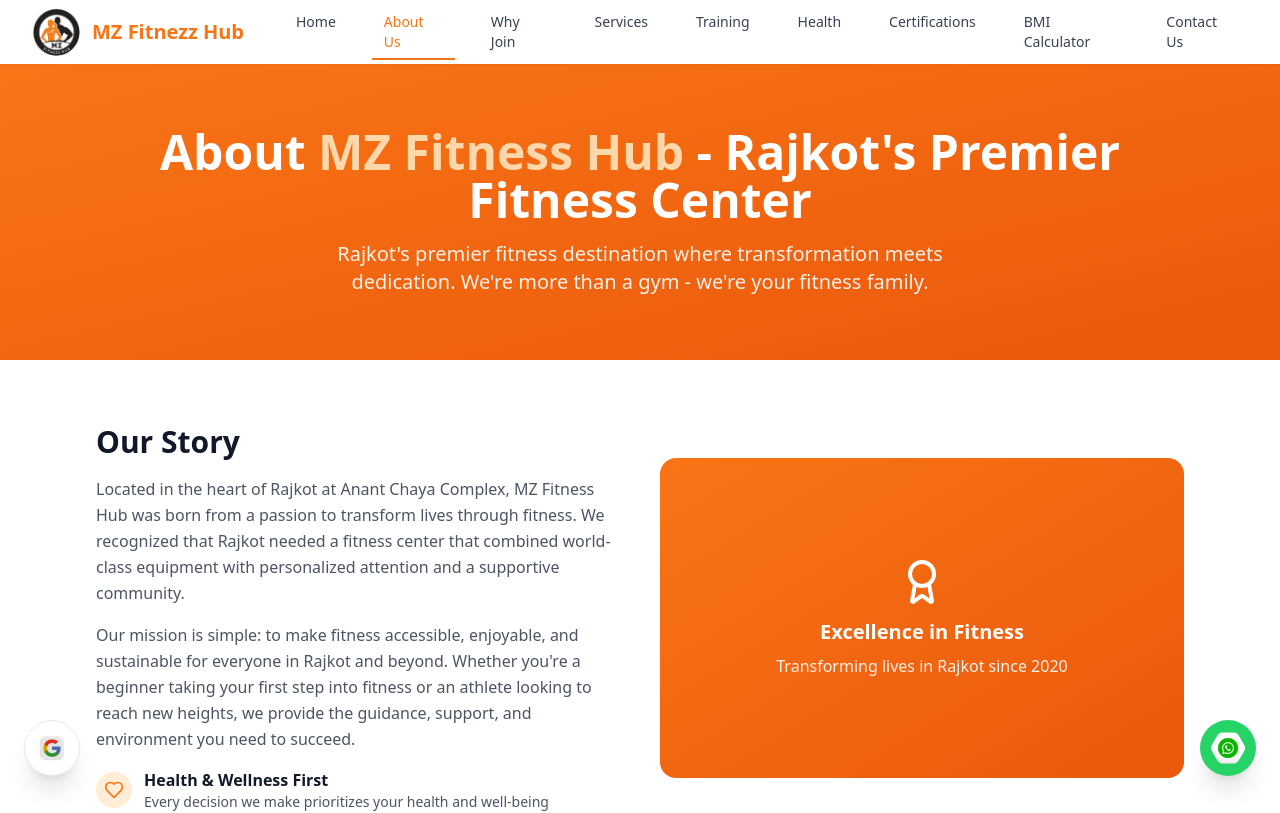
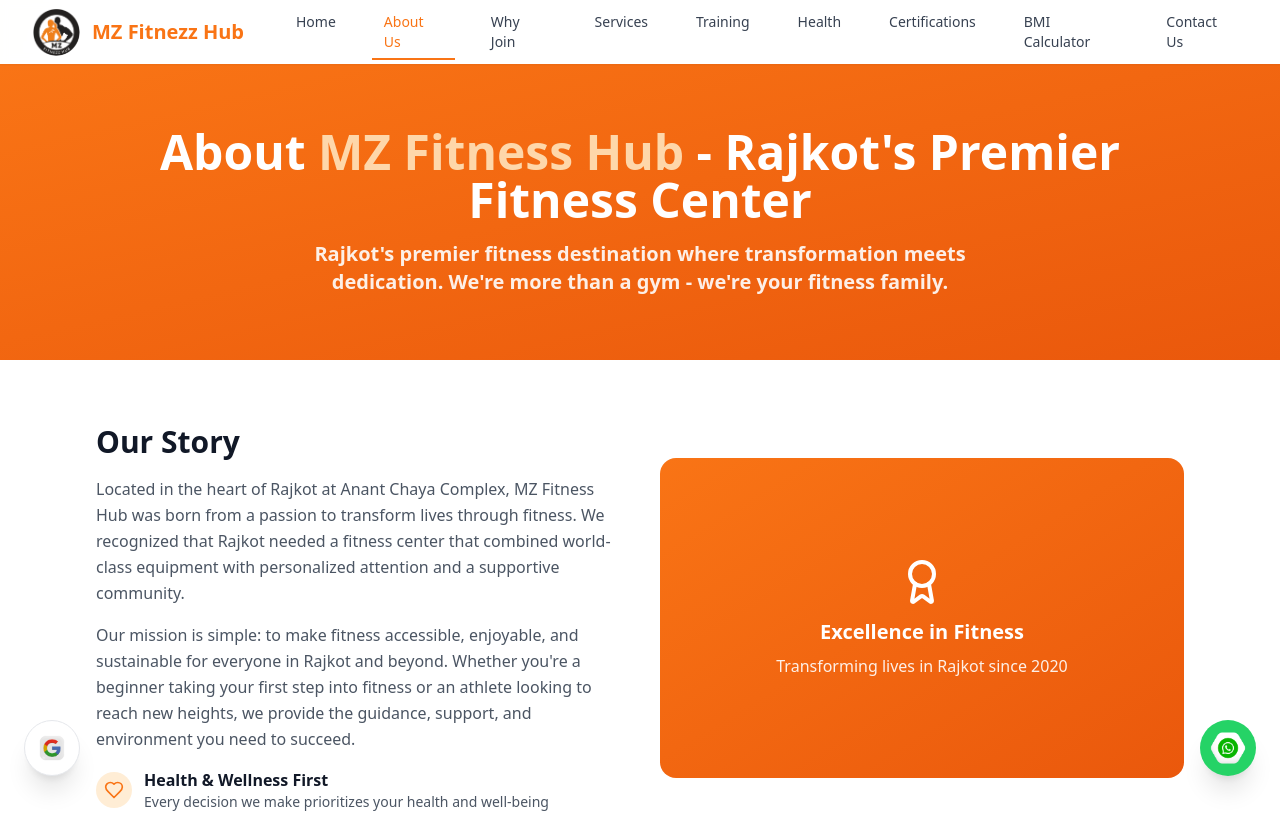
Before and after one commit to SmithModi/mzfitnesshub, a React (Vite) app: page /about in a window 1280 px wide. Shown: the top 813 px of the page. Built offline with nearby package versions, Linux system fonts and the light colour scheme.

Commit message:
Visual edit in Lovable

```diff
--- a/src/pages/About.tsx
+++ b/src/pages/About.tsx
@@ -5,12 +5,10 @@ import { Users, Clock, CheckCircle, Heart, Target, Award, Zap, Shield, Star, Tre
 const About = () => {
   useEffect(() => {
     document.title = "About MZ Fitness Hub - Best Gym in Rajkot | Our Story & Mission";
-
     const metaDescription = document.querySelector('meta[name="description"]');
     if (metaDescription) {
       metaDescription.setAttribute('content', 'Learn about MZ Fitness Hub - Rajkot\'s premier fitness center. Discover our mission, expert trainers, state-of-the-art facilities, and commitment to transforming lives through fitness in Gujarat.');
     }
-
     const script = document.createElement('script');
     script.type = 'application/ld+json';
     script.text = JSON.stringify({
@@ -34,7 +32,6 @@ const About = () => {
       }
     });
     document.head.appendChild(script);
-
     return () => {
       document.head.removeChild(script);
     };
@@ -49,7 +46,7 @@ const About = () => {
             <h1 className="text-4xl md:text-5xl font-bold mb-4">
               About <span className="text-orange-200">MZ Fitness Hub</span> - Rajkot's Premier Fitness Center
             </h1>
-            <p className="text-lg md:text-xl max-w-2xl mx-auto leading-relaxed opacity-90">
+            <p className="text-lg md:text-xl max-w-2xl mx-auto leading-relaxed opacity-90 font-bold">
               Rajkot's premier fitness destination where transformation meets dedication. We're more than a gym - we're your fitness family.
             </p>
           </div>
```
